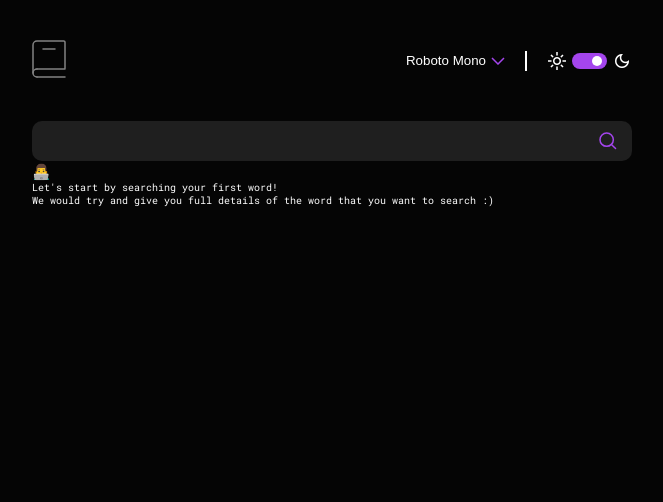
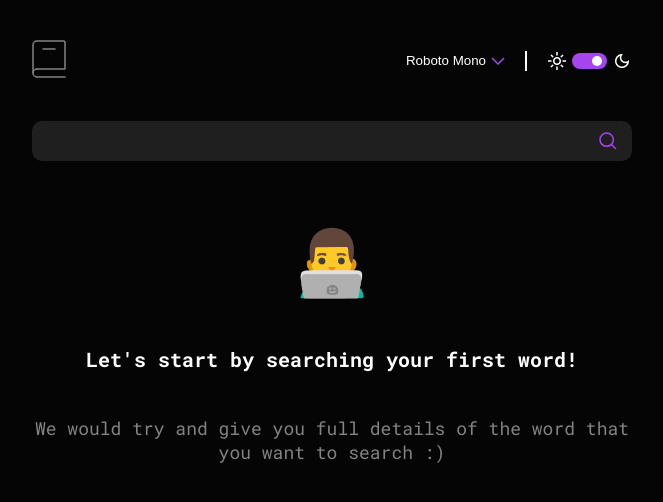
Before and after one commit to hidalest/dictionary-app, a React (Vite) app: page / in a window 1280 px wide. Shown: the top 502 px of the page, without its empty margins (308-971 px from the left). Built offline with nearby package versions, Linux system fonts and the light colour scheme; a web font is replaced by a local one.

Commit message:
feat: finished creating the main section of the website

```diff
--- a/src/App.tsx
+++ b/src/App.tsx
@@ -7,7 +7,7 @@ import useGetFetch from './hooks/fetch';
 import { API_URL } from './lib/api';
 import Spinner from './ui/Spinner/Spinner';
 import MainComponent from './layout/MainComponent/MainComponent';
-import MainMessage from './layout/MainMessage/MainMessage';
+import DefaultMessage from './layout/DefaultMessage/DefaultMessage';
 
 function App() {
   const appTheme = useAppSelector((state) => state.theme.theme);
@@ -37,7 +37,7 @@ function App() {
 
           {isLoading && <Spinner />}
           {!fetchedDataAvailabe && (
-            <MainMessage
+            <DefaultMessage
               initialEmoji={defaultCopy.initalEmoji}
               initialHeader={defaultCopy.initialHeader}
               initialMessage={defaultCopy.initialMessage}
--- /dev/null
+++ b/src/layout/DefaultMessage/DefaultMessage.scss
@@ -0,0 +1,23 @@
+@import '../../sassStyles/variables';
+
+.defaultMessage {
+  height: 100%;
+  text-align: center;
+  margin-top: 30%;
+  transform: translateY(-50%);
+
+  &__emoji {
+    font-size: 6.4rem;
+  }
+
+  &__header {
+    font-size: 2rem;
+    font-weight: bold;
+    margin: 4.4rem 0;
+  }
+
+  &__message {
+    font-size: 1.8rem;
+    color: $grey-1;
+  }
+}
--- /dev/null
+++ b/src/layout/DefaultMessage/DefaultMessage.tsx
@@ -0,0 +1,20 @@
+import './DefaultMessage.scss';
+interface MainMessageInterface {
+  initialEmoji: string;
+  initialHeader: string;
+  initialMessage: string;
+}
+
+const DefaultMessage = (props: MainMessageInterface) => {
+  const { initialEmoji, initialHeader, initialMessage } = props;
+
+  return (
+    <section className='defaultMessage'>
+      <h2 className='defaultMessage__emoji'>{initialEmoji}</h2>
+      <p className='defaultMessage__header'>{initialHeader}</p>
+      <p className='defaultMessage__message'>{initialMessage}</p>
+    </section>
+  );
+};
+
+export default DefaultMessage;
--- a/src/layout/MainMessage/MainMessage.scss
+++ /dev/null
@@ -1,3 +0,0 @@
-.mainMessage {
-  height: 100%;
-}
--- a/src/layout/MainMessage/MainMessage.tsx
+++ /dev/null
@@ -1,20 +0,0 @@
-import './MainMessage.scss';
-interface MainMessageInterface {
-  initialEmoji: string;
-  initialHeader: string;
-  initialMessage: string;
-}
-
-const MainMessage = (props: MainMessageInterface) => {
-  const { initialEmoji, initialHeader, initialMessage } = props;
-
-  return (
-    <section className='mainMessage'>
-      <h2>{initialEmoji}</h2>
-      <p>{initialHeader}</p>
-      <p>{initialMessage}</p>
-    </section>
-  );
-};
-
-export default MainMessage;
```
